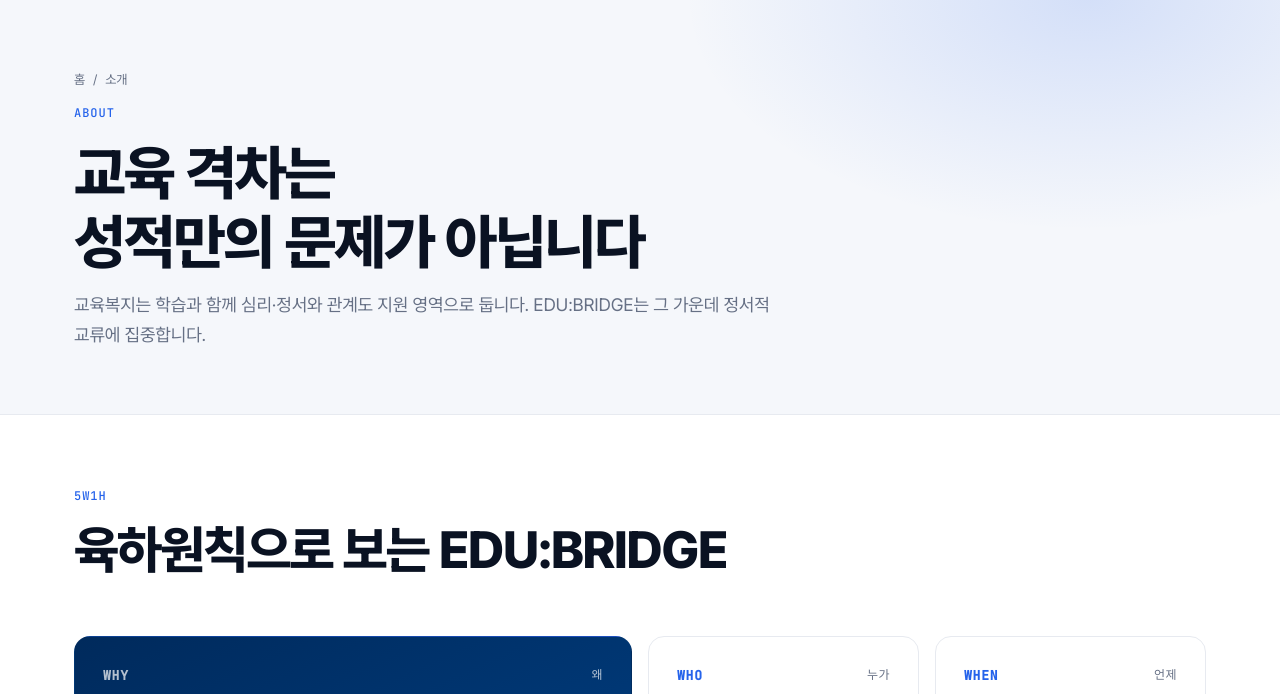
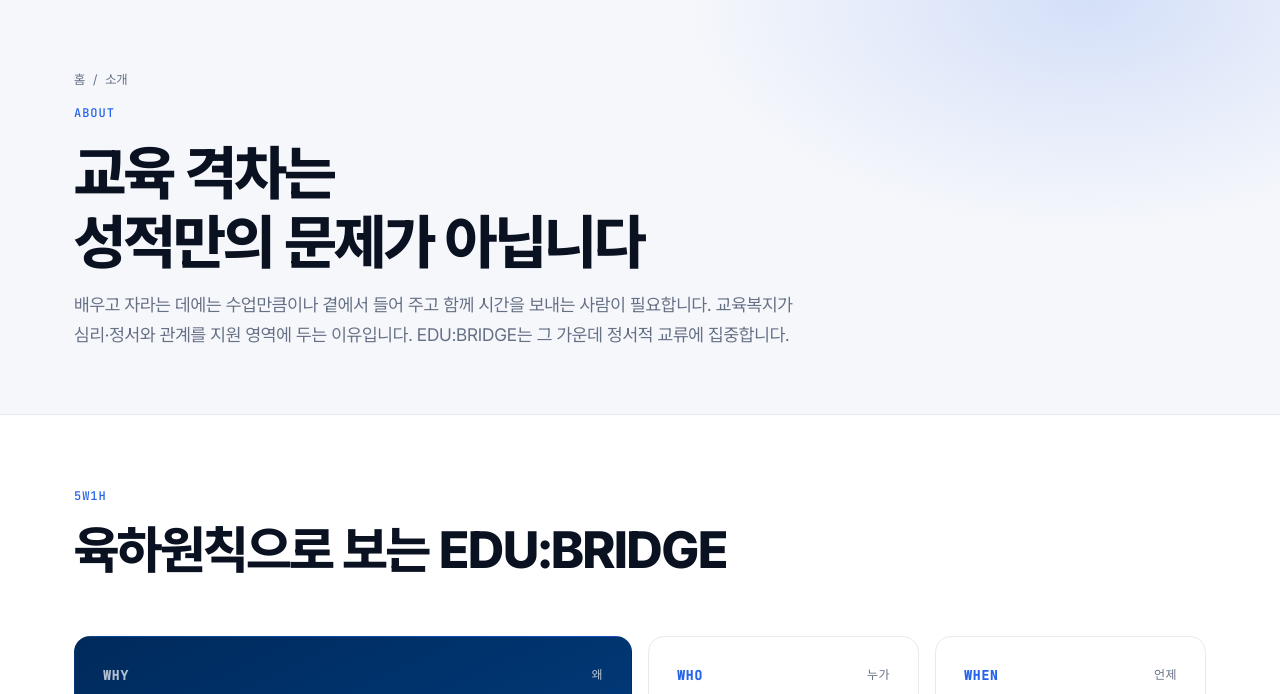
Before and after one commit to wjdtmddn8888-dot/edu-bridge-yonsei.github.io, a plain HTML site: page about.html in a window 1280 px wide. Shown: the part 68-762 px from the top of the page. Drawn offline with Linux system fonts and the light colour scheme.

Commit message:
소개 페이지 상단 문단을 이전 문구로 복원
Co-Authored-By: Claude Fable 5.2 <noreply@anthropic.com>
Claude-Session: https://claude.ai/code/session_01FGrZ4bdZL9Gm3vs1HBD9Hk

```diff
--- a/about.html
+++ b/about.html
@@ -33,7 +33,7 @@
       <div class="crumb"><a href="index.html">홈</a><span>/</span><span>소개</span></div>
       <span class="eyebrow">About</span>
       <h1>교육 격차는<br>성적만의 문제가 아닙니다</h1>
-      <p>교육복지는 학습과 함께 심리·정서와 관계도 지원 영역으로 둡니다. EDU:BRIDGE는 그 가운데 정서적 교류에 집중합니다.</p>
+      <p>배우고 자라는 데에는 수업만큼이나 곁에서 들어 주고 함께 시간을 보내는 사람이 필요합니다. 교육복지가 심리·정서와 관계를 지원 영역에 두는 이유입니다. EDU:BRIDGE는 그 가운데 정서적 교류에 집중합니다.</p>
     </div>
   </section>
 
```
